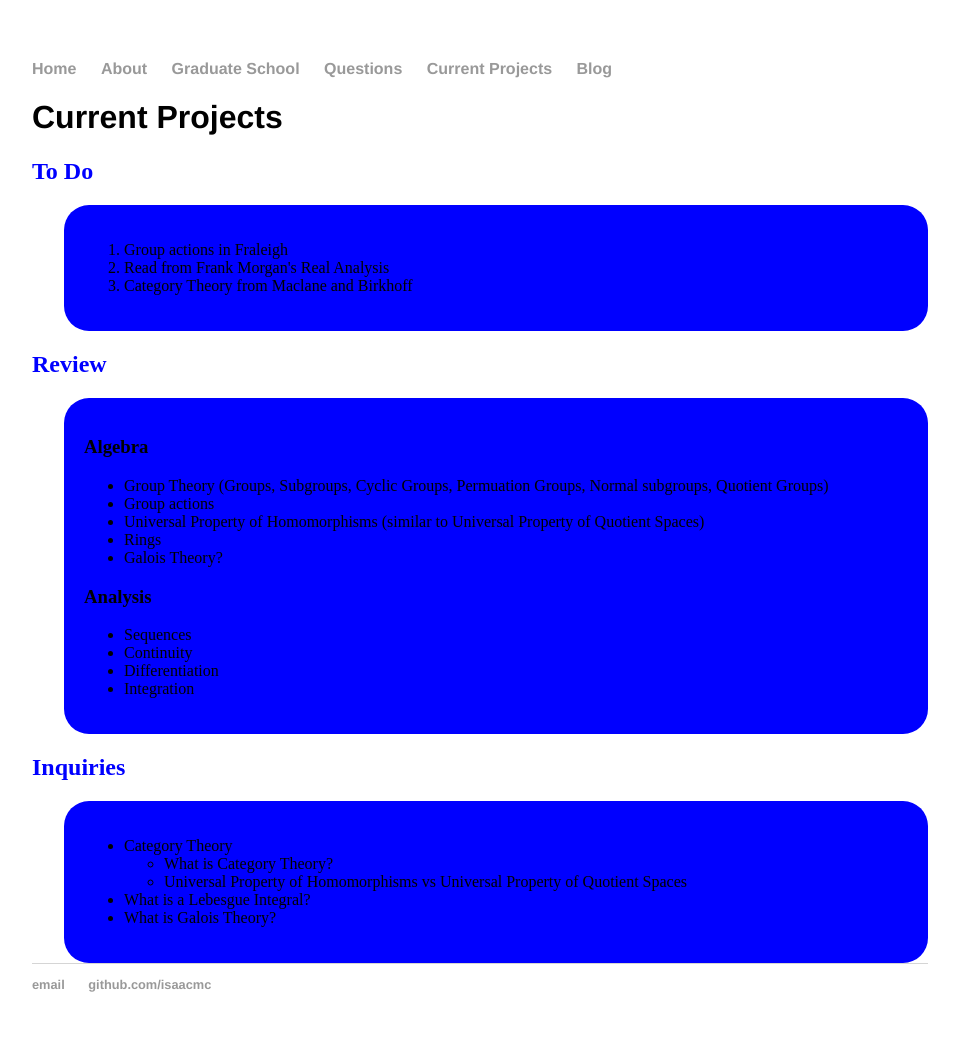
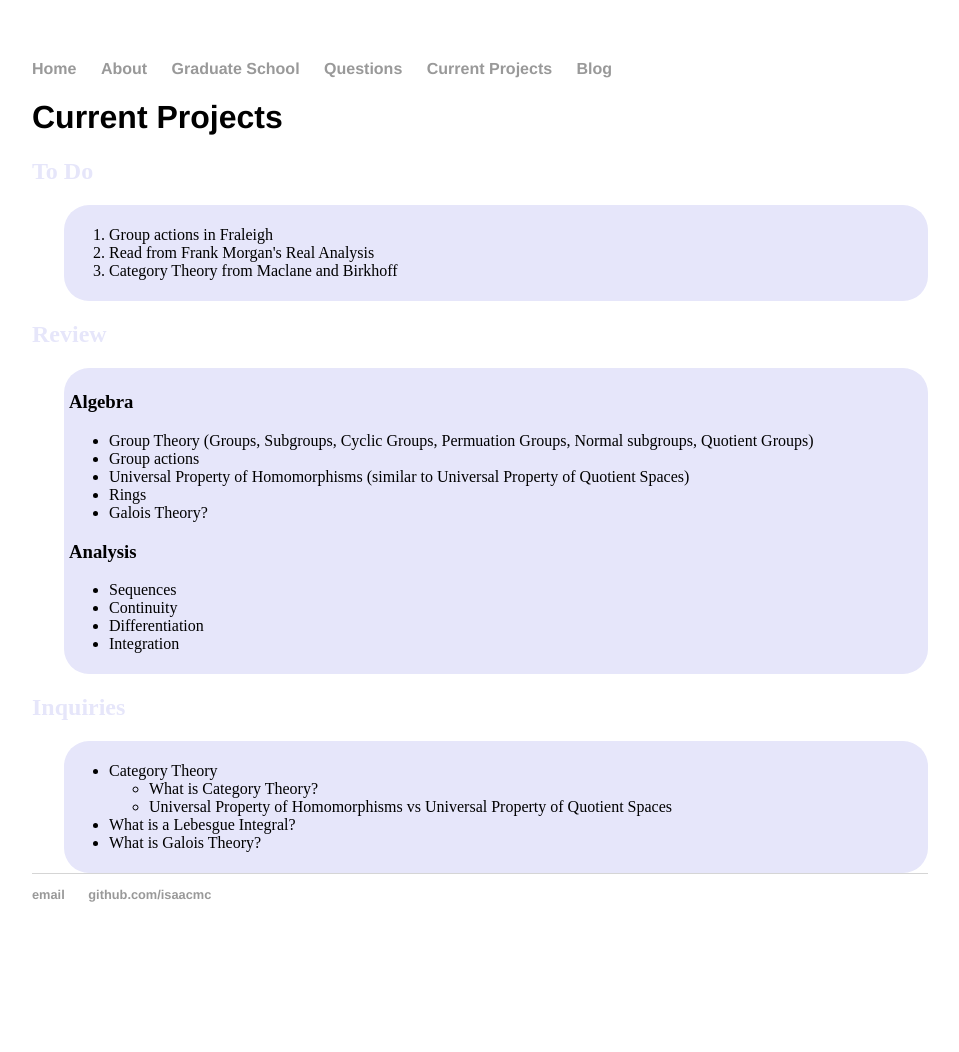
Before and after one commit to isundberg/isaacmc.github.io, a Jekyll site: the page built from projects/index.html, in a window 1280 px wide. Shown: the whole page, without its empty margins (160-1119 px from the left). Built offline with Jekyll 4.4.1, drawn with Linux system fonts in a browser that asks for light colours; after the commit the page ends 962 px from its top, so only the background shows below that.

Commit message:
Update main.css

```diff
--- a/css/main.css
+++ b/css/main.css
@@ -45,10 +45,10 @@ ul.posts li {
 #project {
     margin-left: 2em;
     border-radius: 25px;
-    background: blue;
-    padding: 20px;
+    background: lavender;
+    padding: 5px;
 }
 
 #project-title {
-    color: blue;
+    color: lavender;
 }
```
